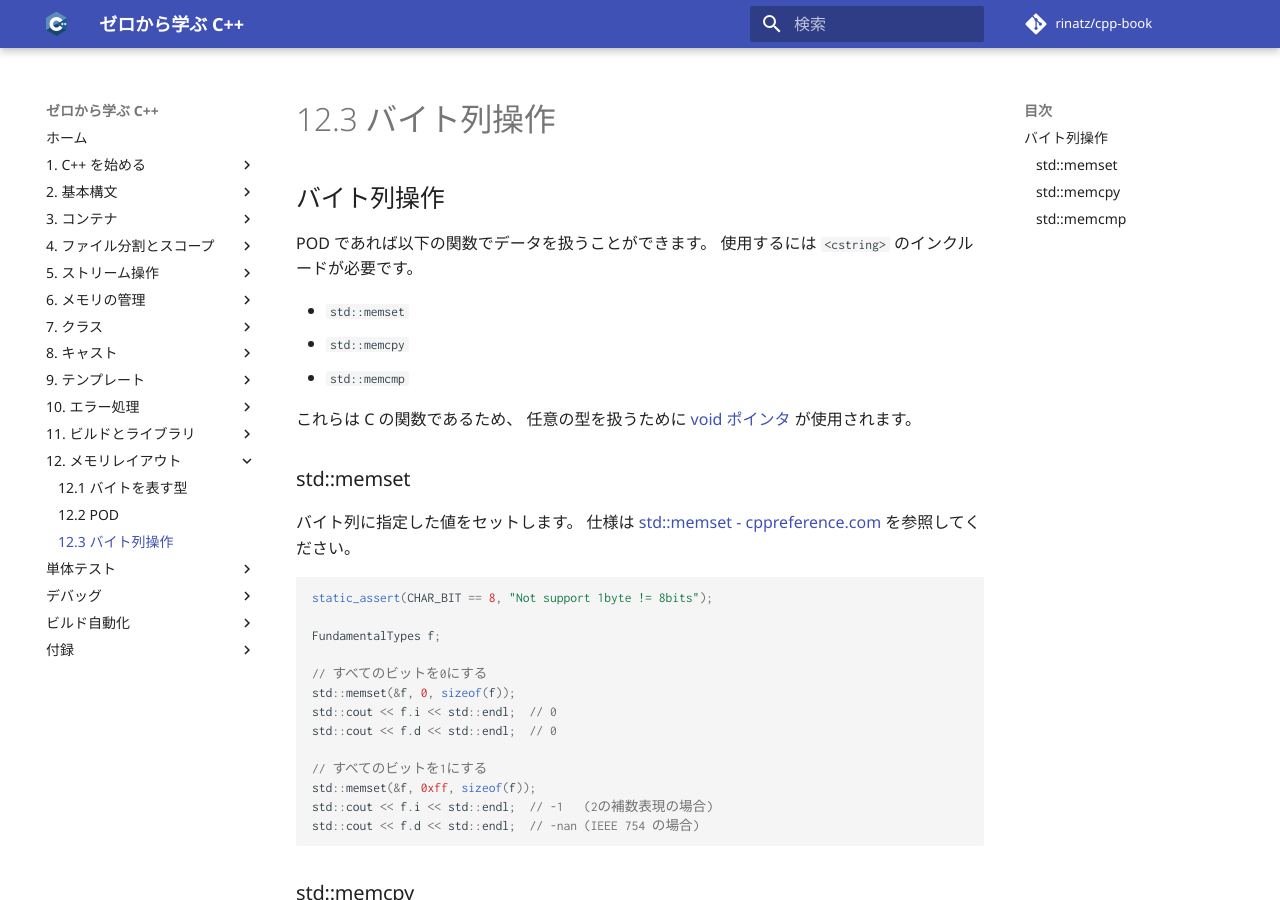
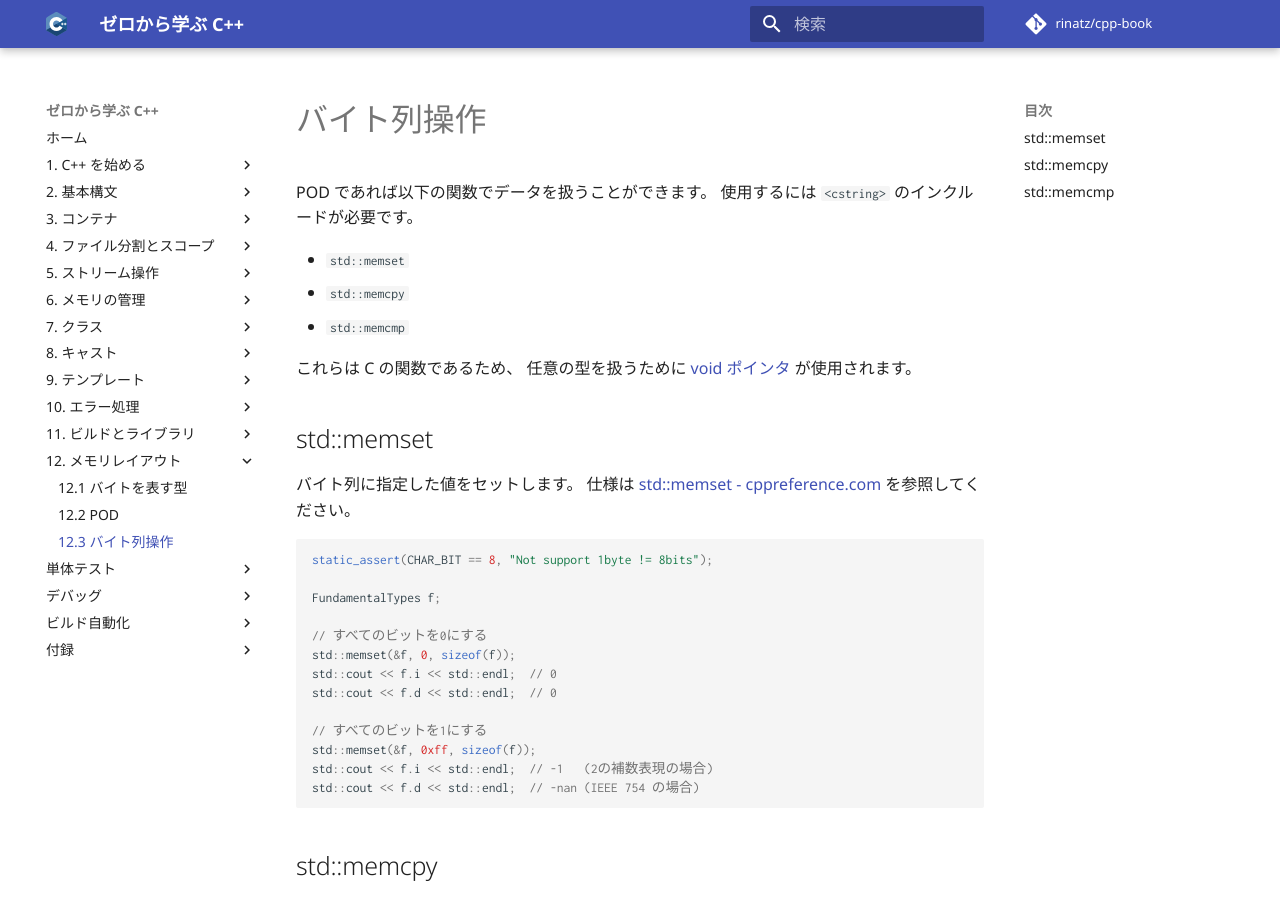
Before and after one commit to rinatz/cpp-book, an MkDocs documentation site: the page built from docs/ch12-03-byte-array-manipulations.md, in a window 1280 px wide and 900 px high. Built offline with MkDocs 1.6.1 and Material for MkDocs 9.7.7, drawn with Linux system fonts in a browser that asks for light colours; comment, search, counter and statistics services are not loaded.

Commit message:
Fix header levels following contents movement

````diff
--- a/docs/ch12-03-byte-array-manipulations.md
+++ b/docs/ch12-03-byte-array-manipulations.md
@@ -1,4 +1,4 @@
-## バイト列操作
+# バイト列操作
 
 POD であれば以下の関数でデータを扱うことができます。
 使用するには `<cstring>` のインクルードが必要です。
@@ -12,7 +12,7 @@ POD であれば以下の関数でデータを扱うことができます。
 
 [void-pointer]: appendix-void-pointer.md
 
-### std::memset
+## std::memset
 
 バイト列に指定した値をセットします。
 仕様は [std::memset - cppreference.com][cppreference_memset] を参照してください。
@@ -35,7 +35,7 @@ std::cout << f.i << std::endl;  // -1   (2の補数表現の場合)
 std::cout << f.d << std::endl;  // -nan (IEEE 754 の場合)
 ```
 
-### std::memcpy
+## std::memcpy
 
 バイト列をコピーします。
 仕様は [memcpy, memcpy_s - cppreference.com][cppreference_memcpy] を参照してください。
@@ -56,7 +56,7 @@ std::cout << f2.i << std::endl;  // -2
 std::cout << f2.d << std::endl;  // 2.71
 ```
 
-### std::memcmp
+## std::memcmp
 
 バイト列を比較します。
 仕様は [std::memcmp - cppreference.com][cppreference_memcmp] を参照してください。
````
